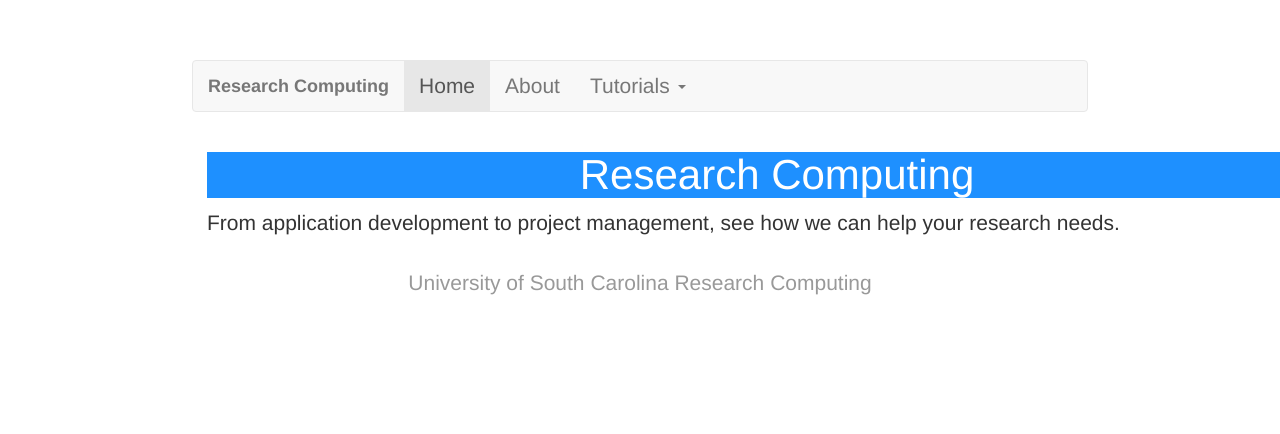
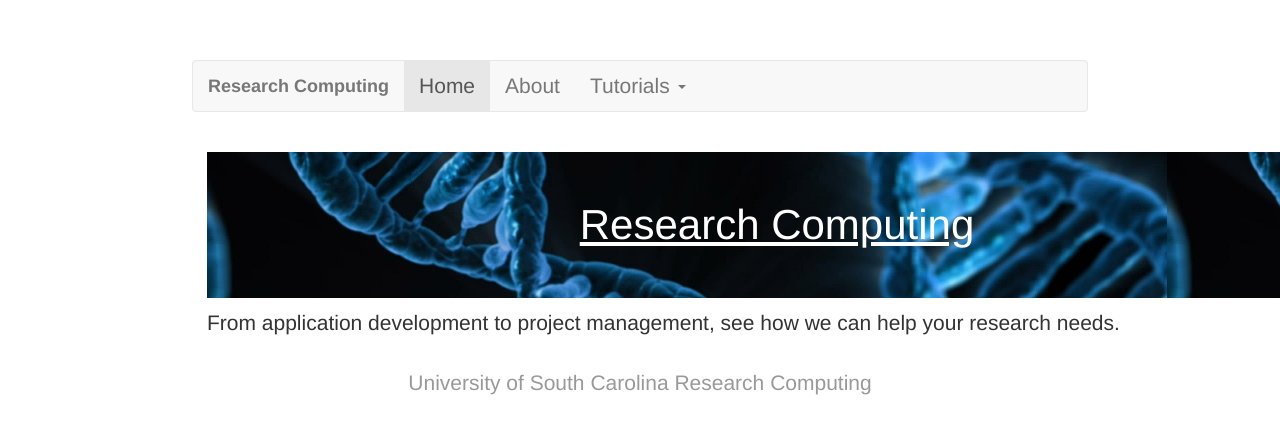
Before and after one commit to aholdeman/malab-test, a Jekyll site: the page built from index.html, in a window 1280 px wide. Shown: the top 434 px of the page. Built offline with Jekyll 4.4.1, drawn with Linux system fonts in a browser that asks for light colours.

Commit message:
one last change

```diff
--- a/index.html
+++ b/index.html
@@ -7,9 +7,11 @@
 		background-color: dodgerblue;
 		text-align: center;
 		color: white;
+		padding: 50px;
+		background-image: url(images/dna.jpg);
 	}
 </style>
 <div>
-	<h1 class="head">Research Computing</h1>
+	<h1 class="head"><u>Research Computing</u></h1>
 	<p>From application development to project management, see how we can help your research needs.</p>
 </div>
```
